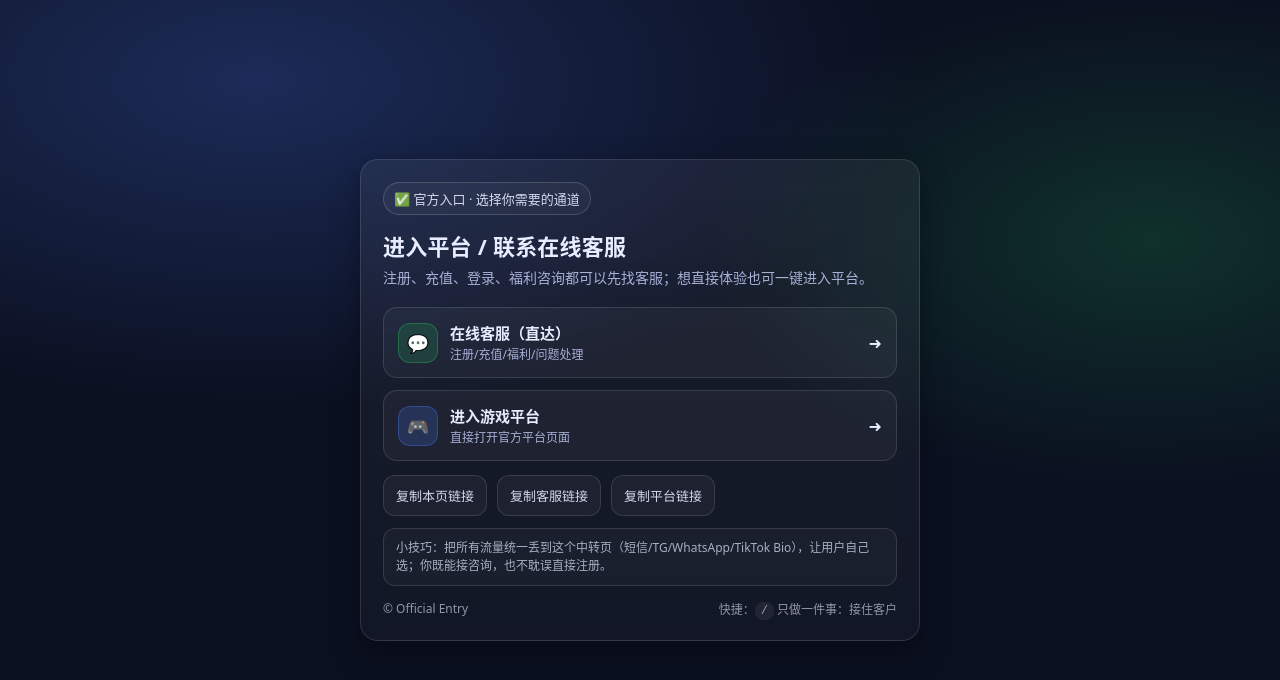
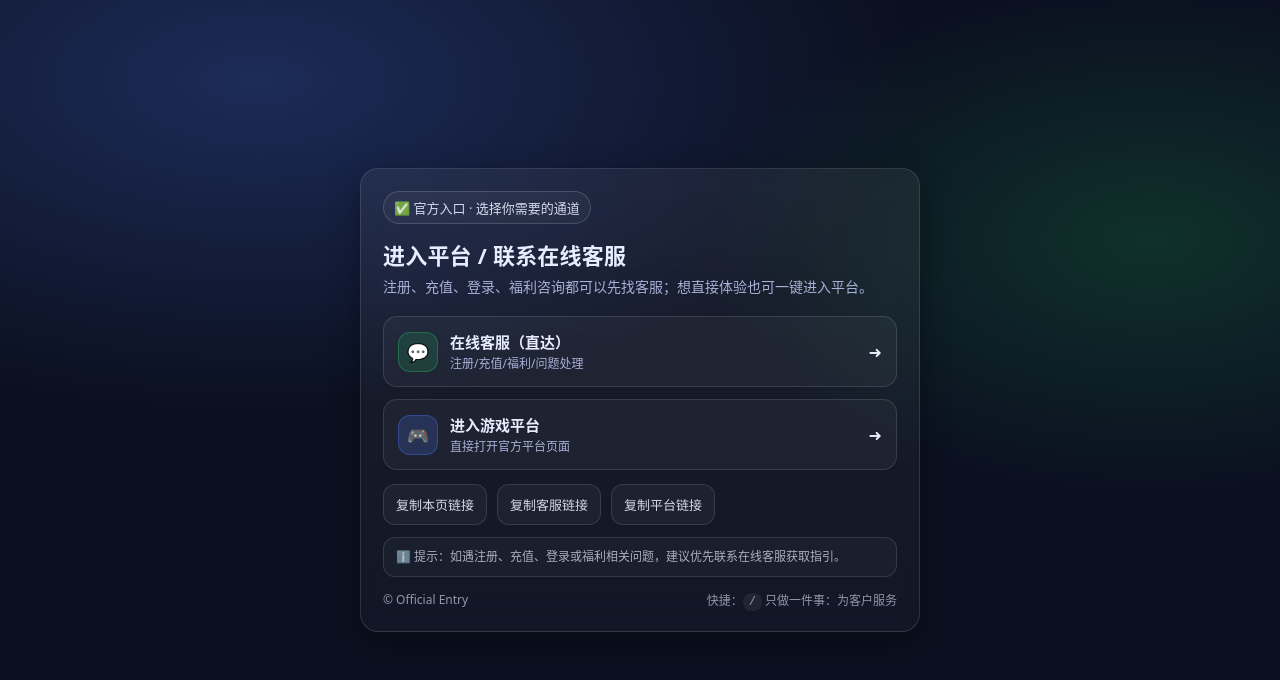
Before and after one commit to ychen20001128-cmd/entry-site, a plain HTML site: page index.html in a window 1280 px wide. Drawn offline with Linux system fonts and the light colour scheme.

Commit message:
Update index.html

```diff
--- a/index.html
+++ b/index.html
@@ -150,12 +150,12 @@
       </div>
 
       <div class="hint">
-        小技巧：把所有流量统一丢到这个中转页（短信/TG/WhatsApp/TikTok Bio），让用户自己选；你既能接咨询，也不耽误直接注册。
+        ℹ️ 提示：如遇注册、充值、登录或福利相关问题，建议优先联系在线客服获取指引。
       </div>
 
       <div class="foot">
         <span>© Official Entry</span>
-        <span>快捷：<code>/</code> 只做一件事：接住客户</span>
+        <span>快捷：<code>/</code> 只做一件事：为客户服务</span>
       </div>
     </div>
   </div>
```
